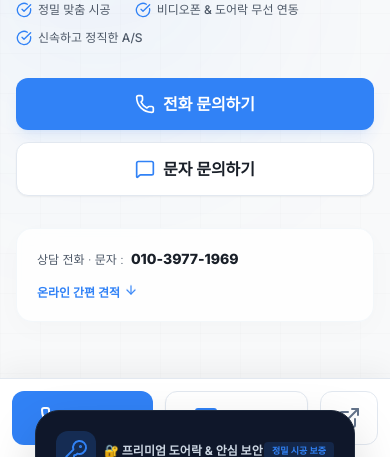
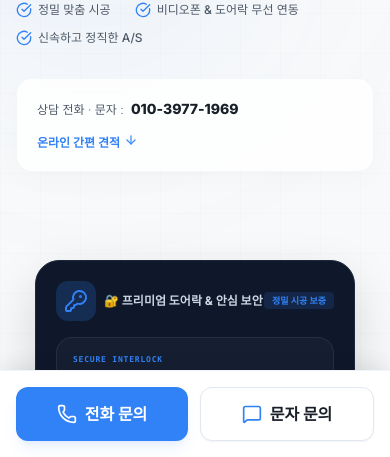
Before and after one commit to sonih03/Homepage, a React (Vite) app: page / in a window 390 px wide. Shown: the part 387-844 px from the top of the page. Built offline with nearby package versions, Linux system fonts and the light colour scheme; no server answers.

Commit message:
모바일에서 밑에 버튼 겹치는 문제 수정

```diff
--- a/src/App.jsx
+++ b/src/App.jsx
@@ -21,7 +21,7 @@ function App() {
   };
 
   return (
-    <div className="min-h-screen bg-brand-bg text-brand-text selection:bg-brand-blue selection:text-white flex flex-col">
+    <div className="min-h-screen bg-brand-bg text-brand-text selection:bg-brand-blue selection:text-white flex flex-col pb-24 md:pb-0">
       {/* Dynamic Navigation Header */}
       <Navbar currentView={view} onViewChange={setView} />
 
--- a/src/components/Hero.jsx
+++ b/src/components/Hero.jsx
@@ -69,21 +69,21 @@ export default function Hero() {
               </div>
             </div>
 
-            {/* CTA Buttons */}
-            <div className="flex flex-col md:flex-row items-center gap-3 w-full md:w-auto mb-8 sm:mb-10 relative z-10">
+            {/* CTA Buttons - Mobile Fixed Bottom Action Bar, Desktop Relative Layout */}
+            <div className="fixed bottom-0 left-0 right-0 bg-white border-t border-slate-100 p-4 z-50 flex flex-row gap-3 shadow-[0_-4px_20px_rgba(0,0,0,0.05)] md:relative md:bottom-auto md:left-auto md:right-auto md:bg-transparent md:border-t-0 md:p-0 md:z-10 md:flex md:flex-row md:shadow-none md:gap-4 md:mb-10 w-full md:w-auto">
               <a
                 href="tel:010-3977-1969"
-                className="w-full md:w-auto flex items-center justify-center space-x-2 bg-brand-blue hover:bg-brand-blueHover text-white px-6 py-3.5 md:px-8 md:py-4 rounded-xl font-bold text-base md:text-lg transition-all duration-300 shadow-lg shadow-brand-blue/10 hover:shadow-brand-blue/20 hover:scale-105 transform hover:-translate-y-0.5"
+                className="flex-1 md:flex-none md:w-auto flex items-center justify-center space-x-2 bg-brand-blue hover:bg-brand-blueHover text-white py-3.5 md:px-8 md:py-4 rounded-xl font-bold text-base md:text-lg transition-all duration-300 shadow-lg shadow-brand-blue/10 hover:shadow-brand-blue/20 hover:scale-105 transform hover:-translate-y-0.5"
               >
                 <Phone className="h-5 w-5 shrink-0" />
-                <span>전화 문의하기</span>
+                <span>전화 문의</span>
               </a>
               <a
                 href="sms:010-3977-1969?body=안녕하세요.%20가온홈시스템%20비디오폰/도어락%20설치%20견적%20문의드립니다."
-                className="w-full md:w-auto flex items-center justify-center space-x-2 bg-white hover:bg-slate-50 border border-slate-200 text-brand-text px-6 py-3.5 md:px-8 md:py-4 rounded-xl font-bold text-base md:text-lg transition-all duration-300 shadow-sm hover:scale-105 transform hover:-translate-y-0.5"
+                className="flex-1 md:flex-none md:w-auto flex items-center justify-center space-x-2 bg-white hover:bg-slate-50 border border-slate-200 text-brand-text py-3.5 md:px-8 md:py-4 rounded-xl font-bold text-base md:text-lg transition-all duration-300 shadow-sm hover:scale-105 transform hover:-translate-y-0.5"
               >
                 <MessageSquare className="h-5 w-5 text-brand-blue shrink-0" />
-                <span>문자 문의하기</span>
+                <span>문자 문의</span>
               </a>
             </div>
 
```
